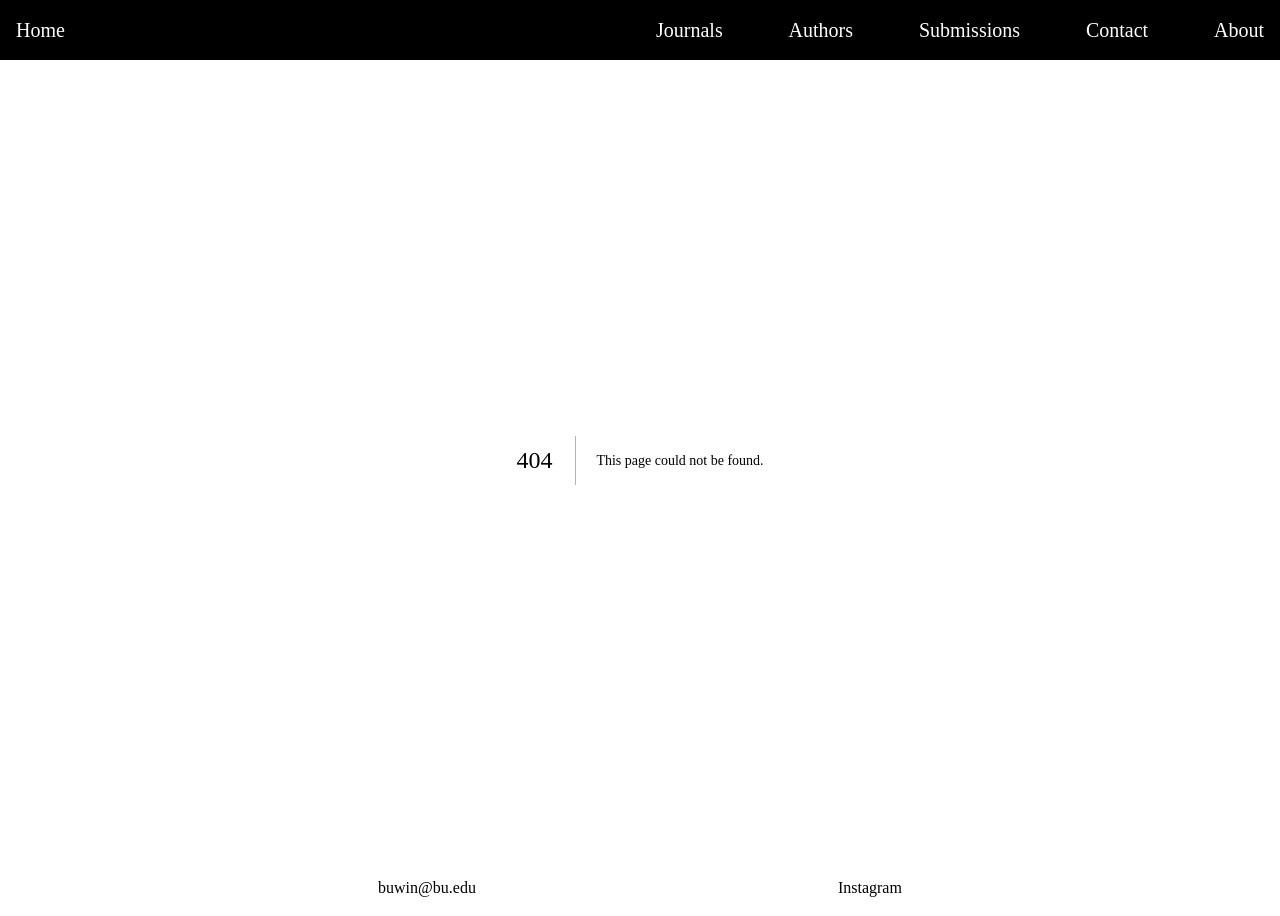
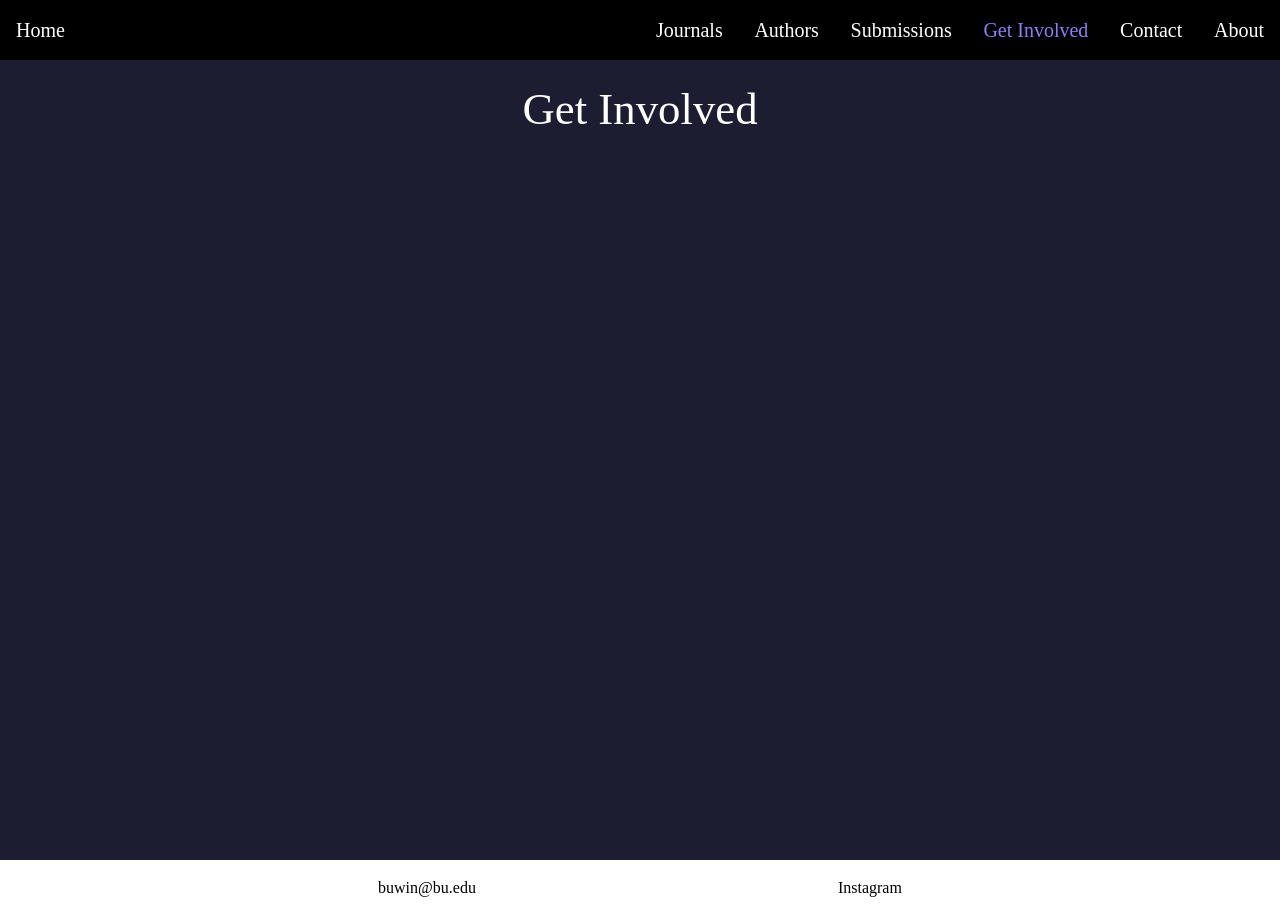
Before and after one commit to ridanaeeem/win-journal, a Next.js app: page /get-involved in a window 1280 px wide. Before the commit this address had no page. Built offline with nearby package versions, Linux system fonts and the light colour scheme.

Commit message:
nav name function, get involved page

```diff
--- /dev/null
+++ b/app/get-involved/page.tsx
@@ -0,0 +1,15 @@
+import React from "react";
+
+export default function Involved() {
+	return (
+		<div>
+			<title>Get Involved</title>
+			<main className="min-h-screen ">
+				<h1 className="subtitle">Get Involved</h1>
+				<div className="px-10 pb-10">
+					<p className="py-5 text-2xl"></p>
+				</div>
+			</main>
+		</div>
+	);
+}
--- a/components/nav.tsx
+++ b/components/nav.tsx
@@ -3,9 +3,23 @@
 import Link from "next/link";
 import { usePathname } from "next/navigation";
 
+function transformPathname(path: string) {
+	let result = path[1].toUpperCase();
+	for (let i = 2; i < path.length; i++) {
+		if (path[i] === "-" && i < path.length - 1) {
+			result += " " + path[i + 1].toUpperCase();
+			i++;
+		} else {
+			result += path[i];
+		}
+	}
+
+	return result;
+}
+
 export default function Nav() {
 	const pathname = usePathname();
-	const pages = ["/journals", "/authors", "/submissions", "/contact", "/about"];
+	const pages = ["/journals", "/authors", "/submissions", "/get-involved", "/contact", "/about"];
 	return (
 		<nav className="flex flex-row sticky top-0 bg-black z-10 text-white text-xl">
 			<div className={`p-[1rem] w-1/2 ${pathname === "/" ? "text-mainlight" : "text-white"}`}>
@@ -14,7 +28,7 @@ export default function Nav() {
 			<div className="flex justify-between p-[1rem] w-1/2">
 				{pages.map((page) => (
 					<Link href={page} key={page} className={`${pathname === page ? "text-mainlight" : "text-white"}`}>
-						{page.charAt(1).toUpperCase() + page.slice(2)}
+						{transformPathname(page)}
 					</Link>
 				))}
 			</div>
```
